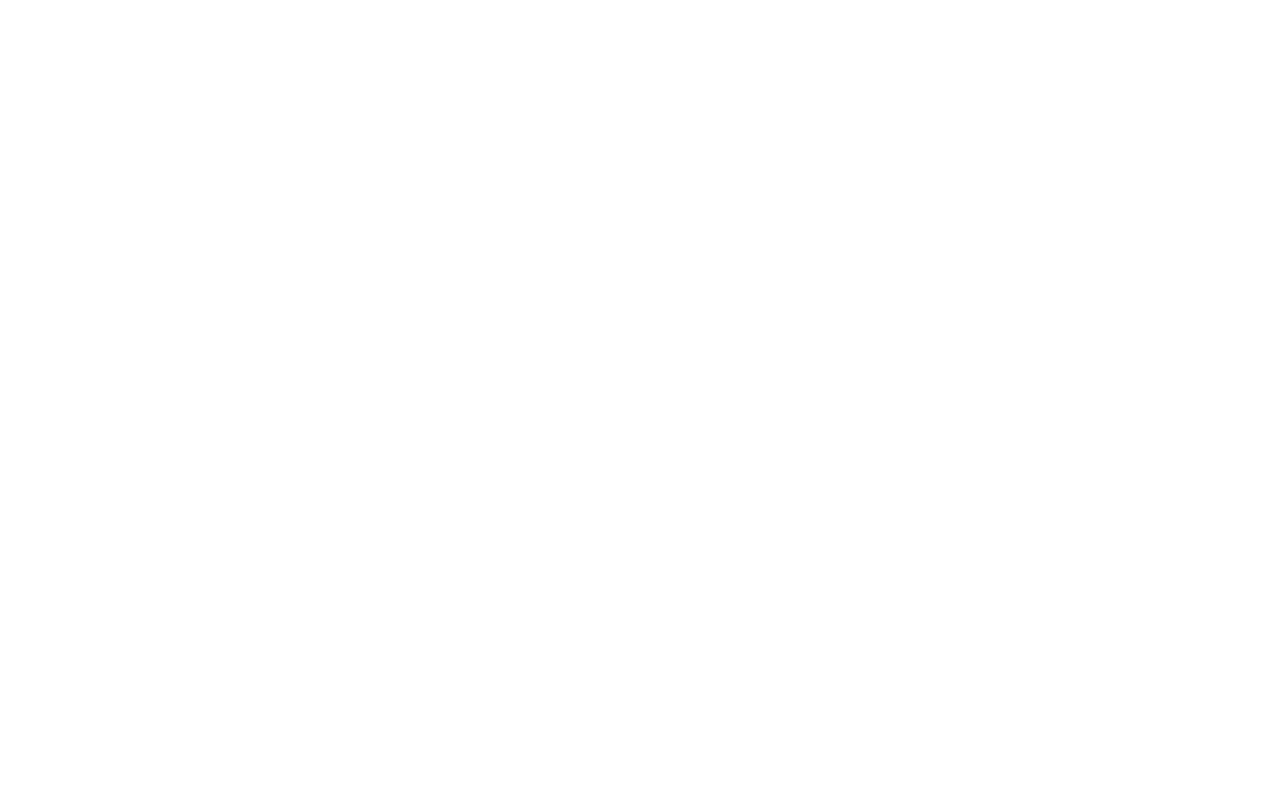
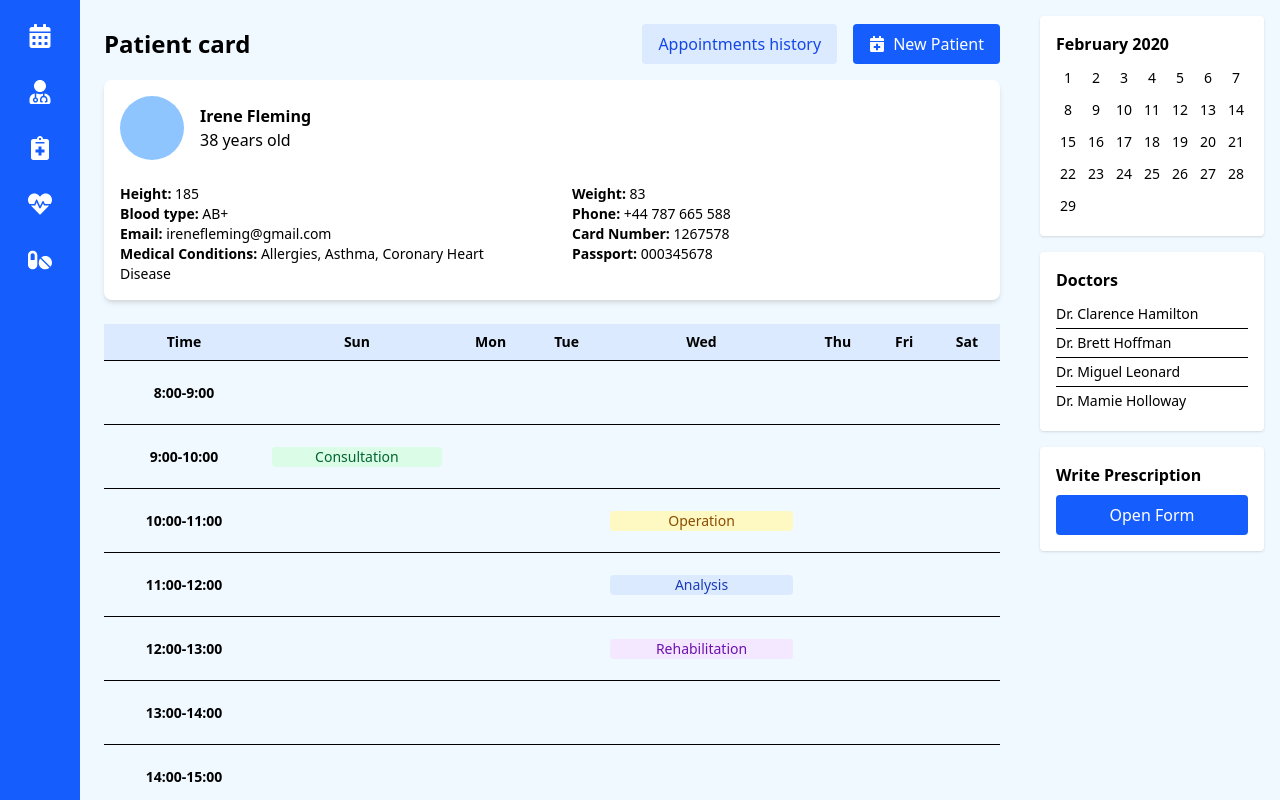
Before and after one commit to rifatbroh/Vaccination-Management-System-Frontend, a React (Vite) app: page /magic in a window 1280 px wide. Before the commit this address had no page. Shown: the top 800 px of the page. Built offline with nearby package versions, Linux system fonts and the light colour scheme.

Commit message:
update dashboard

```diff
--- a/src/App.jsx
+++ b/src/App.jsx
@@ -8,6 +8,7 @@
 import Admin_dashboard from './components/Dashboard/Admin_dashboard';
 import Register from './pages/Register';
 import Login from './Login';
+import Magic_Dashboard from './components/Magic_Dashboard';
 
 
 const App = () => {
@@ -17,6 +18,7 @@
         <Route path="/" element={<Home />} />
         <Route path="/registration" element={<Register />} />
         <Route path="/login" element={<Login />} />
+        <Route path="/magic" element={<Magic_Dashboard />} />
 
 
 
--- /dev/null
+++ b/src/components/Magic_Dashboard.jsx
@@ -0,0 +1,116 @@
+import React from "react";
+import { FaCalendarAlt, FaUserMd, FaNotesMedical, FaHeartbeat, FaPills, FaCalendarPlus } from "react-icons/fa";
+
+const Magic_Dashboard = () => {
+  return (
+    <div className="flex min-h-screen bg-[#f0f9ff]">
+      {/* Sidebar */}
+      <div className="w-20 bg-blue-600 text-white flex flex-col items-center py-6 space-y-8">
+        <FaCalendarAlt size={24} />
+        <FaUserMd size={24} />
+        <FaNotesMedical size={24} />
+        <FaHeartbeat size={24} />
+        <FaPills size={24} />
+      </div>
+
+      {/* Main Content */}
+      <div className="flex-1 p-6">
+        <div className="flex justify-between items-center mb-4">
+          <h1 className="text-2xl font-bold">Patient card</h1>
+          <div className="flex gap-4">
+            <button className="bg-blue-100 text-blue-700 px-4 py-2 rounded">Appointments history</button>
+            <button className="bg-blue-600 text-white px-4 py-2 rounded flex items-center gap-2">
+              <FaCalendarPlus /> New Patient
+            </button>
+          </div>
+        </div>
+
+        {/* Patient Info */}
+        <div className="bg-white shadow-md rounded-lg p-4 flex flex-wrap gap-6 mb-6">
+          <div className="flex items-center gap-4">
+            <div className="w-16 h-16 rounded-full bg-blue-300"></div>
+            <div>
+              <h2 className="font-bold">Irene Fleming</h2>
+              <p>38 years old</p>
+            </div>
+          </div>
+          <div className="grid grid-cols-2 gap-x-10 text-sm">
+            <p><strong>Height:</strong> 185</p>
+            <p><strong>Weight:</strong> 83</p>
+            <p><strong>Blood type:</strong> AB+</p>
+            <p><strong>Phone:</strong> +44 787 665 588</p>
+            <p><strong>Email:</strong> irenefleming@gmail.com</p>
+            <p><strong>Card Number:</strong> 1267578</p>
+            <p><strong>Medical Conditions:</strong> Allergies, Asthma, Coronary Heart Disease</p>
+            <p><strong>Passport:</strong> 000345678</p>
+          </div>
+        </div>
+
+        {/* Schedule Grid */}
+        <div className="overflow-x-auto">
+          <table className="min-w-full table-auto text-sm">
+            <thead>
+              <tr className="bg-blue-100">
+                <th className="p-2">Time</th>
+                <th className="p-2">Sun</th>
+                <th className="p-2">Mon</th>
+                <th className="p-2">Tue</th>
+                <th className="p-2">Wed</th>
+                <th className="p-2">Thu</th>
+                <th className="p-2">Fri</th>
+                <th className="p-2">Sat</th>
+              </tr>
+            </thead>
+            <tbody>
+              {[...Array(10)].map((_, i) => {
+                const time = `${8 + i}:00-${9 + i}:00`;
+                return (
+                  <tr key={i} className="text-center border-t">
+                    <td className="p-2 font-semibold">{time}</td>
+                    {[...Array(7)].map((_, j) => (
+                      <td key={j} className="p-2 h-16">
+                        {(i === 1 && j === 0) && <div className="bg-green-100 text-green-800 rounded px-1">Consultation</div>}
+                        {(i === 2 && j === 3) && <div className="bg-yellow-100 text-yellow-800 rounded px-1">Operation</div>}
+                        {(i === 3 && j === 3) && <div className="bg-blue-100 text-blue-800 rounded px-1">Analysis</div>}
+                        {(i === 4 && j === 3) && <div className="bg-purple-100 text-purple-800 rounded px-1">Rehabilitation</div>}
+                      </td>
+                    ))}
+                  </tr>
+                );
+              })}
+            </tbody>
+          </table>
+        </div>
+      </div>
+
+      {/* Right Sidebar */}
+      <div className="w-64 p-4 space-y-4">
+        <div className="bg-white p-4 rounded shadow">
+          <h3 className="font-bold mb-2">February 2020</h3>
+          <div className="grid grid-cols-7 gap-1 text-sm">
+            {[...Array(29)].map((_, i) => (
+              <div key={i} className="text-center py-1 rounded hover:bg-blue-200 cursor-pointer">{i + 1}</div>
+            ))}
+          </div>
+        </div>
+        <div className="bg-white p-4 rounded shadow">
+          <h3 className="font-bold mb-2">Doctors</h3>
+          {[
+            "Dr. Clarence Hamilton",
+            "Dr. Brett Hoffman",
+            "Dr. Miguel Leonard",
+            "Dr. Mamie Holloway"
+          ].map((name, idx) => (
+            <div key={idx} className="text-sm py-1 border-b last:border-0">{name}</div>
+          ))}
+        </div>
+        <div className="bg-white p-4 rounded shadow">
+          <h3 className="font-bold mb-2">Write Prescription</h3>
+          <button className="w-full bg-blue-600 text-white py-2 rounded">Open Form</button>
+        </div>
+      </div>
+    </div>
+  );
+};
+
+export default Magic_Dashboard;
```
